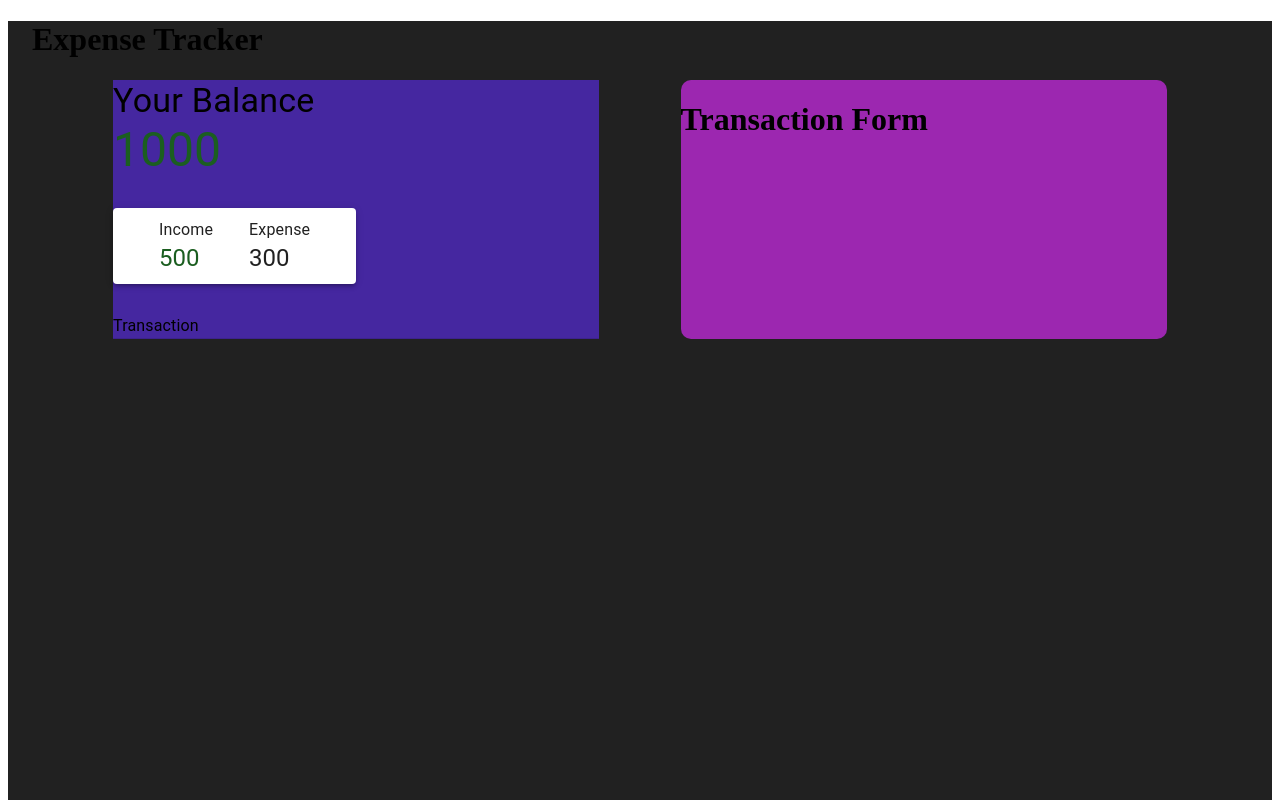
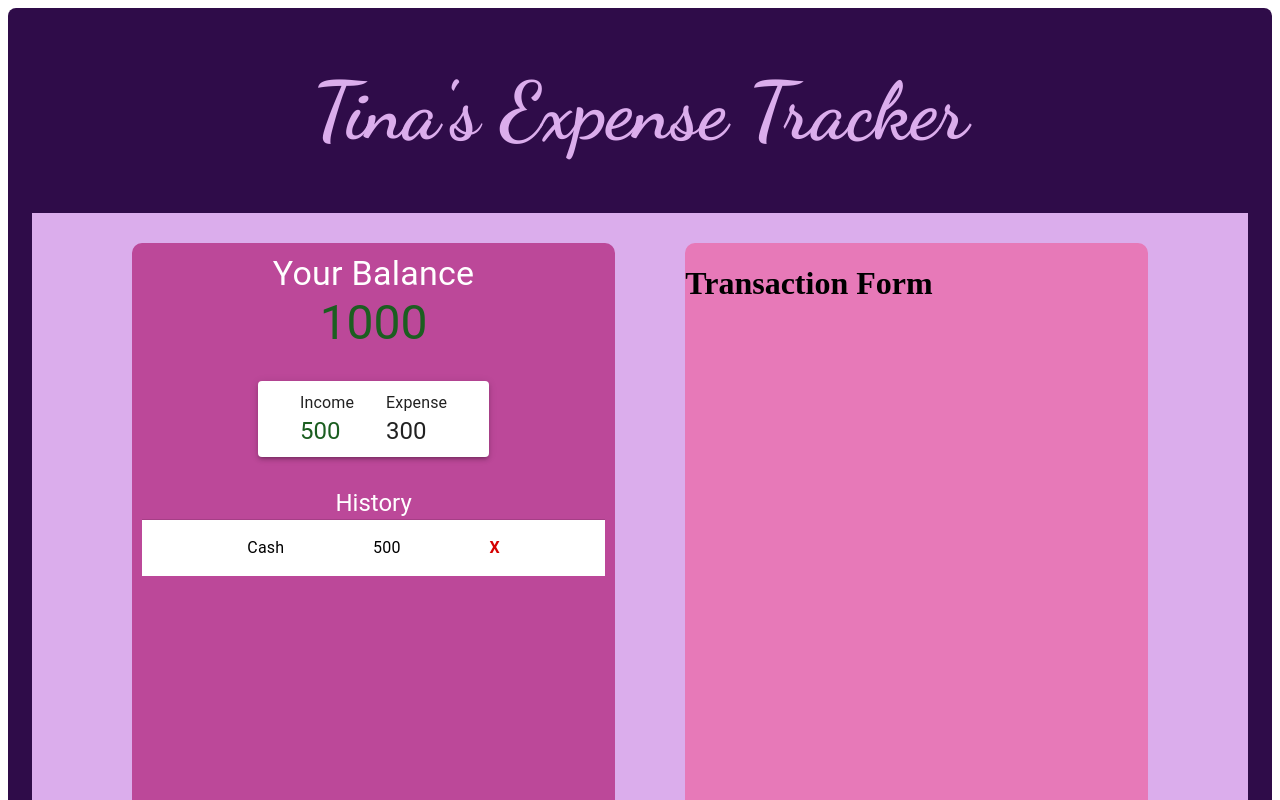
Before and after one commit to raul-adique-ii/ExpenseTracker, a React (Create React App) app: page / in a window 1280 px wide. Shown: the top 800 px of the page. Built offline with nearby package versions, Linux system fonts and the light colour scheme.

Commit message:
Changes theme color

```diff
--- a/public/index.html
+++ b/public/index.html
@@ -10,34 +10,12 @@
       content="Web site created using create-react-app"
     />
     <link rel="apple-touch-icon" href="%PUBLIC_URL%/logo192.png" />
-    <!--
-      manifest.json provides metadata used when your web app is installed on a
-      user's mobile device or desktop. See https://developers.google.com/web/fundamentals/web-app-manifest/
-    -->
+    <link href="https://fonts.googleapis.com/css2?family=Dancing+Script:wght@700&display=swap" rel="stylesheet">
     <link rel="manifest" href="%PUBLIC_URL%/manifest.json" />
-    <!--
-      Notice the use of %PUBLIC_URL% in the tags above.
-      It will be replaced with the URL of the `public` folder during the build.
-      Only files inside the `public` folder can be referenced from the HTML.
-
-      Unlike "/favicon.ico" or "favicon.ico", "%PUBLIC_URL%/favicon.ico" will
-      work correctly both with client-side routing and a non-root public URL.
-      Learn how to configure a non-root public URL by running `npm run build`.
-    -->
-    <title>React App</title>
+    <title>Expense Tracker</title>
   </head>
   <body>
     <noscript>You need to enable JavaScript to run this app.</noscript>
     <div id="root"></div>
-    <!--
-      This HTML file is a template.
-      If you open it directly in the browser, you will see an empty page.
-
-      You can add webfonts, meta tags, or analytics to this file.
-      The build step will place the bundled scripts into the <body> tag.
-
-      To begin the development, run `npm start` or `yarn start`.
-      To create a production bundle, use `npm run build` or `yarn build`.
-    -->
   </body>
 </html>
--- a/src/App.js
+++ b/src/App.js
@@ -10,24 +10,37 @@ import TransactionList from '../src/components/TransactionList'
 
 const useStyles = makeStyles((theme) => ({
   background: {
-    backgroundColor: '#4527a0',
-    width: '40%'
+    backgroundColor: '#BC4899',
+    width: '40%',
+    // border: '2px solid blue',
+    borderRadius: '10px',
+    display: 'flex',
+    flexDirection: 'column',
+    padding: '10px'
   },
   content: {
     display: 'flex',
-    justifyContent: 'space-evenly'
+    justifyContent: 'space-evenly',
+    backgroundColor: '#DBADEC',
+    height: '90vh',
+    // border: '5px solid red',
+    padding: '30px'
   },
   form: {
     width: '40%',
-    backgroundColor: '#9c27b0',
-    borderRadius: '10px'
+    backgroundColor: '#E779B8',
+    borderRadius: '10px',
+    // border: '2px solid yellow'
   },
   root: {
-    backgroundColor: '#212121',
-    height: '100vh',
-
+    backgroundColor: '#2F0C49',
+    borderRadius: '8px',
+    paddingTop: '0px'
   },
-
+  title:{
+    display: 'flex',
+    justifyContent: 'center'
+  }
   // headComponent: {
   //   display: 'flex'
   // }
@@ -37,10 +50,9 @@ const useStyles = makeStyles((theme) => ({
 function App() {
   const classes = useStyles()
   return (
-   <Container className={classes.root} fixed>
-     <div >
-       <div>
-        <Header />
+   <Container className={classes.root} maxWidth={false}>
+       <div className={classes.title}>
+        <Header title={`Tina's Expense Tracker`} />
        </div>
        <div className={classes.content}>
 
@@ -53,7 +65,7 @@ function App() {
         <TransactionForm />
        </div>
        </div>
-     </div>
+
    </Container>
   );
 }
--- a/src/components/Balance.js
+++ b/src/components/Balance.js
@@ -3,9 +3,14 @@ import { makeStyles } from '@material-ui/core/styles';
 import Typography from '@material-ui/core/Typography';
 
 const useStyles = makeStyles((theme) => ({
-    root: {
+    balance: {
         color: '#1b5e20',
-        marginBottom: 30
+        marginBottom: 30,
+        alignSelf: 'center'
+    },
+    title: {
+        color: '#fff',
+        alignSelf: 'center'
     }
 }))
 
@@ -13,8 +18,8 @@ const Balance = () => {
     const classes = useStyles()
     return (
         <>
-          <Typography variant='h4'>Your Balance</Typography>
-          <Typography className={classes.root} variant='h3'>1000</Typography>
+          <Typography className={classes.title} variant='h4'>Your Balance</Typography>
+          <Typography className={classes.balance} variant='h3'>1000</Typography>
         </>
     )
 }
--- a/src/components/Header.js
+++ b/src/components/Header.js
@@ -1,9 +1,22 @@
 import React from 'react'
+import { makeStyles } from '@material-ui/core/styles'
 
-const Header = () => {
+const useStyles = makeStyles((theme) => ({
+    container: {
+        padding: '1px',
+    },
+    font: {
+        fontFamily: 'Dancing Script, cursive',
+        fontSize: '80px',
+        color: '#DBADEC'
+    }
+}))
+
+const Header = ({ title }) => {
+    const classes = useStyles()
     return (
-        <div>
-            <h1>Expense Tracker</h1>
+        <div className={classes.container}>
+            <h1 className={classes.font}>{title}</h1>
         </div>
     )
 }
--- a/src/components/IncomeExpense.js
+++ b/src/components/IncomeExpense.js
@@ -6,7 +6,8 @@ import Typography from '@material-ui/core/Typography';
 const useStyles = makeStyles((theme) => ({
     container: {
         width: '50%',
-        marginBottom: 30
+        marginBottom: 30,
+        alignSelf: 'center'
     },
     root: {
         display: 'flex',
--- a/src/components/TransactionList.js
+++ b/src/components/TransactionList.js
@@ -1,12 +1,47 @@
 import React from 'react'
+import { makeStyles } from '@material-ui/core/styles'
 import Divider from '@material-ui/core/Divider';
+import List from '@material-ui/core/List';
+import ListItem from '@material-ui/core/ListItem';
+// import ListItemText from '@material-ui/core/ListItemText';
 import Typography from '@material-ui/core/Typography'
 
+const useStyles = makeStyles((theme) => ({
+    item: {
+       justifyContent: 'space-evenly'
+    },
+    container: {
+        display: 'flex',
+        flexDirection: 'column'
+    },
+    delete: {
+        color: '#d50000',
+        fontWeight: 'bold'
+    },
+    list: {
+        backgroundColor: theme.palette.background.paper,
+    },
+    title: {
+        alignSelf: 'center',
+        color: '#fff',
+    },
+}))
+
 const TransactionList = () => {
+    const classes = useStyles()
     return (
         <>
-            <Typography>Transaction</Typography>
-            <Divider />
+            <div className={classes.container}>
+                <Typography className={classes.title} variant='h5'>History</Typography>
+                <Divider />
+                <List className={classes.list}>
+                    <ListItem className={classes.item}>
+                       <Typography>Cash</Typography>
+                       <Typography>500</Typography>
+                       <Typography className={classes.delete}>X</Typography>
+                    </ListItem>
+                </List>
+            </div>
         </>
     )
 }
```
